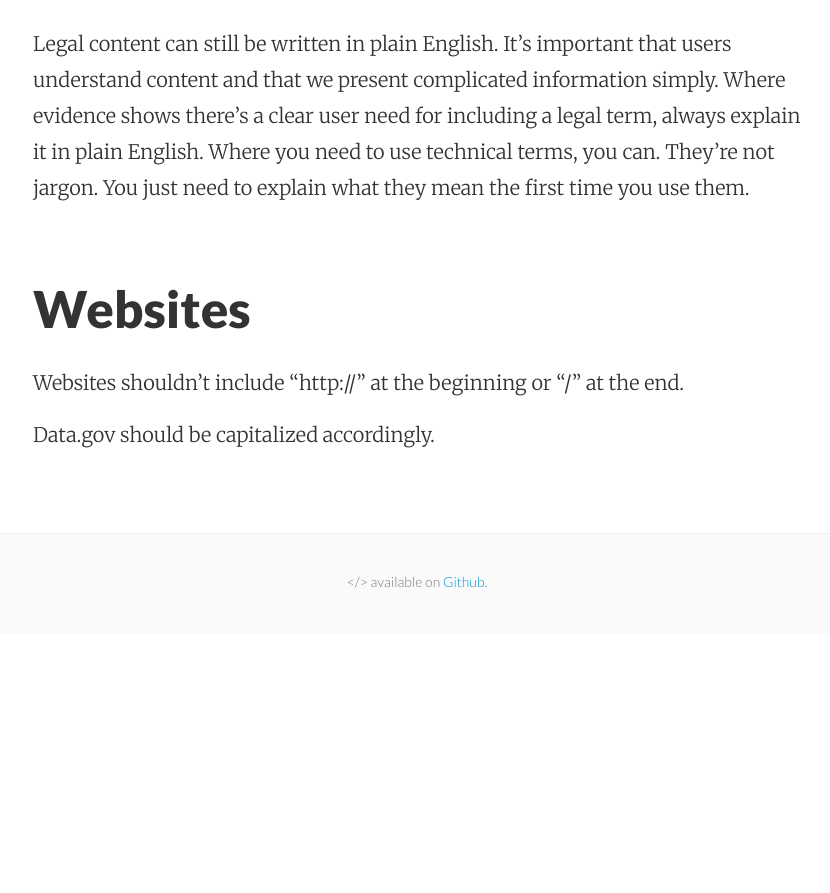
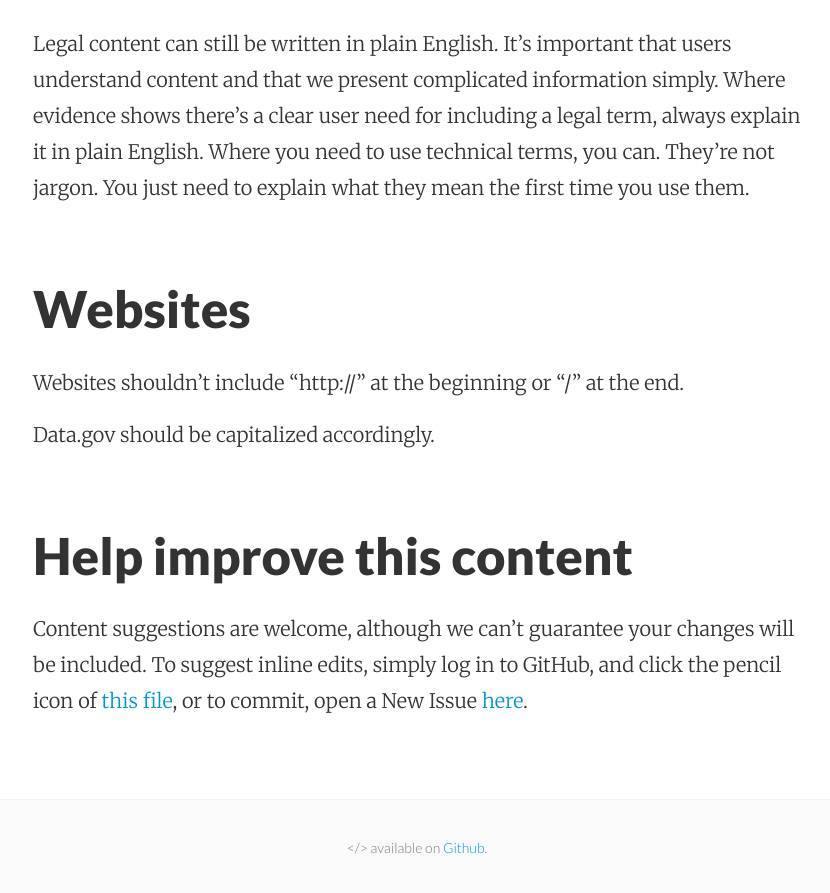
Before and after one commit to GSA/data.gov-styleguide, a Jekyll site: the page built from index.md, in a window 1280 px wide and 900 px high, scrolled down 6592 px. Shown: the top 893 px of the window, without its empty margins (223-1053 px from the left). Built offline with Jekyll 4.4.1, drawn with Linux system fonts in a browser that asks for light colours; before the commit the page ends 7226 px from its top, so only the background shows below that.

Commit message:
added a Help Improve this Content section

```diff
--- a/index.md
+++ b/index.md
@@ -139,3 +139,7 @@ Legal content can still be written in plain English. It's important that users u
 Websites shouldn’t include “http://” at the beginning or “/” at the end.
 
 Data.gov should be capitalized accordingly.
+
+##Help improve this content
+
+Content suggestions are welcome, although we can’t guarantee your changes will be included. To suggest inline edits, simply log in to GitHub, and click the pencil icon of [this file](https://github.com/GSA/data.gov-styleguide/blob/gh-pages/index.md), or to commit, open a New Issue [here](https://github.com/GSA/data.gov-styleguide/issues).
```
